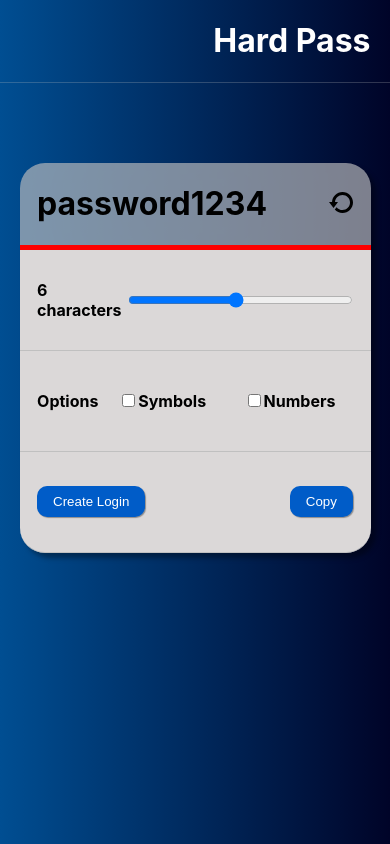
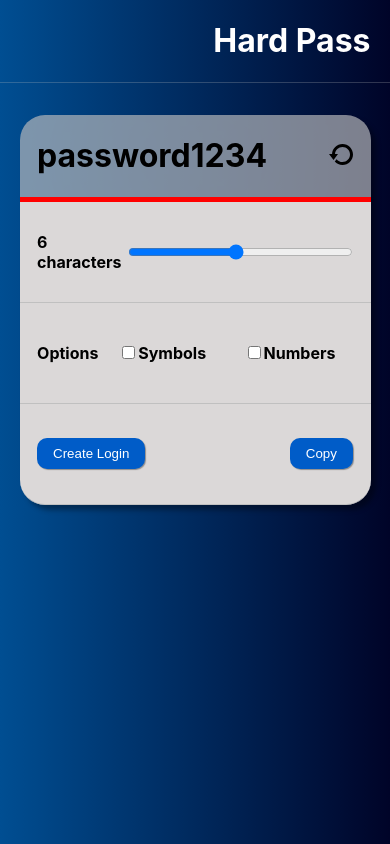
Before and after one commit to SJellen/hard-pass, a React (Create React App) app: page / in a window 390 px wide. Built offline with nearby package versions, Linux system fonts and the light colour scheme.

Commit message:
sizing change

```diff
--- a/src/styles/Main.css
+++ b/src/styles/Main.css
@@ -122,3 +122,10 @@ button:hover {
         margin: 5rem auto 0 auto;
     }
 }
+
+@media only screen and (max-width: 500px){
+    .main-container {
+        width: 90vw;
+        margin: 2rem auto 0 auto;
+    }
+}
```
